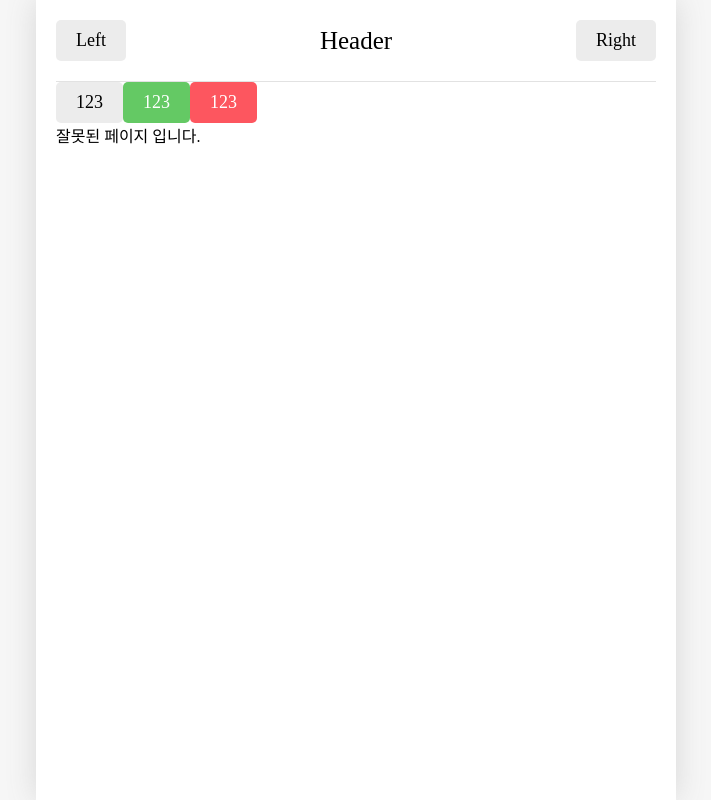
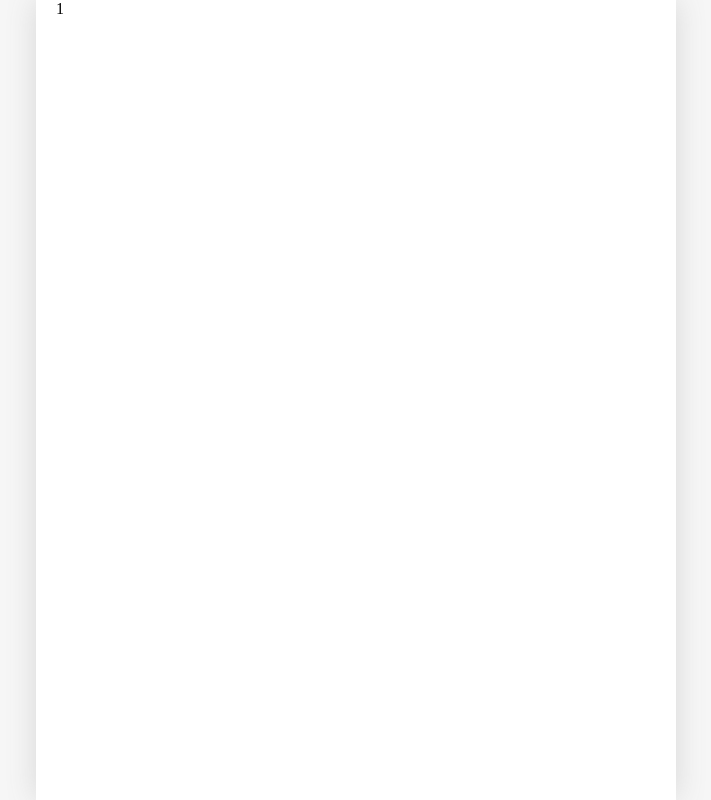
Before and after one commit to joanna930224/React-Learning, a React (Vite) app in the folder emotionDiary/: page /edit/1 in a window 1280 px wide. Shown: the whole page, without its empty margins (284-995 px from the left). Built offline with nearby package versions, Linux system fonts and the light colour scheme; a web font is replaced by a local one.

Commit message:
feat : To do List App Edit Route 추가

```diff
--- a/emotionDiary/src/App.jsx
+++ b/emotionDiary/src/App.jsx
@@ -1,54 +1,19 @@
 import "./App.css";
-import { Routes, Route, Link, useNavigate } from "react-router-dom";
+import { Routes, Route } from "react-router-dom";
 import Home from "./pages/Home";
 import Diary from "./pages/Diary";
 import New from "./pages/New";
+import Edit from "./pages/Edit";
 import Notfound from "./pages/Notfound";
-import { getEmotionImage } from "./util/get-emotion-image";
-import Button from "./components/Button";
-import Header from "./components/Header";
 
 function App() {
-  const nav = useNavigate();
-
-  const onClickButton = () => {
-    nav("/new");
-  };
-
   return (
     <>
-      <Header
-        title={"Header"}
-        leftChild={<Button text={"Left"} />}
-        rightChild={<Button text={"Right"} />}
-      />
-
-      <Button
-        text={"123"}
-        onClick={() => {
-          console.log("클릭!");
-        }}
-      />
-
-      <Button
-        text={"123"}
-        type={"POSITIVE"}
-        onClick={() => {
-          console.log("클릭!");
-        }}
-      />
-
-      <Button
-        text={"123"}
-        type={"NEGATIVE"}
-        onClick={() => {
-          console.log("클릭!");
-        }}
-      />
       <Routes>
         <Route path="/" element={<Home />} />
         <Route path="/new" element={<New />} />
         <Route path="/diary/:id" element={<Diary />} />
+        <Route path="/edit/:id" element={<Edit />} />
         <Route path="*" element={<Notfound />} />
       </Routes>
     </>
--- /dev/null
+++ b/emotionDiary/src/pages/Edit.jsx
@@ -0,0 +1,9 @@
+import { useParams } from "react-router-dom";
+
+const Edit = () => {
+  const params = useParams();
+
+  return <div>{params.id}</div>;
+};
+
+export default Edit;
```
